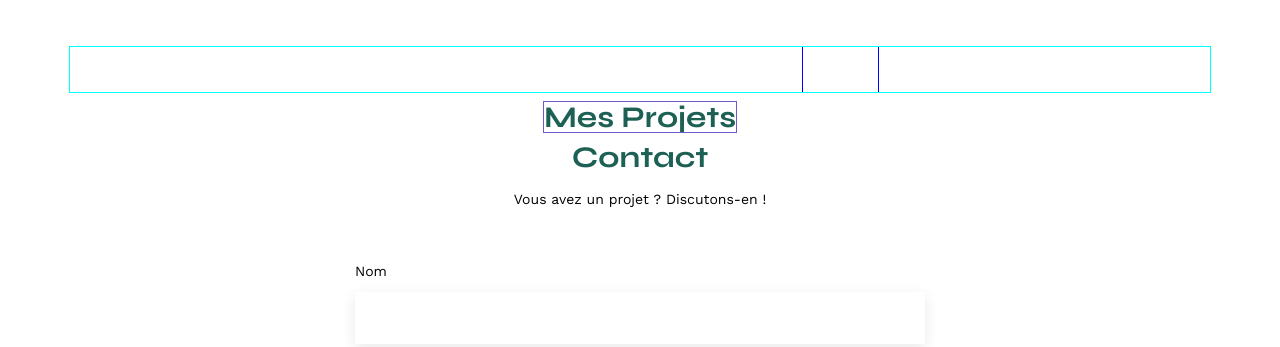
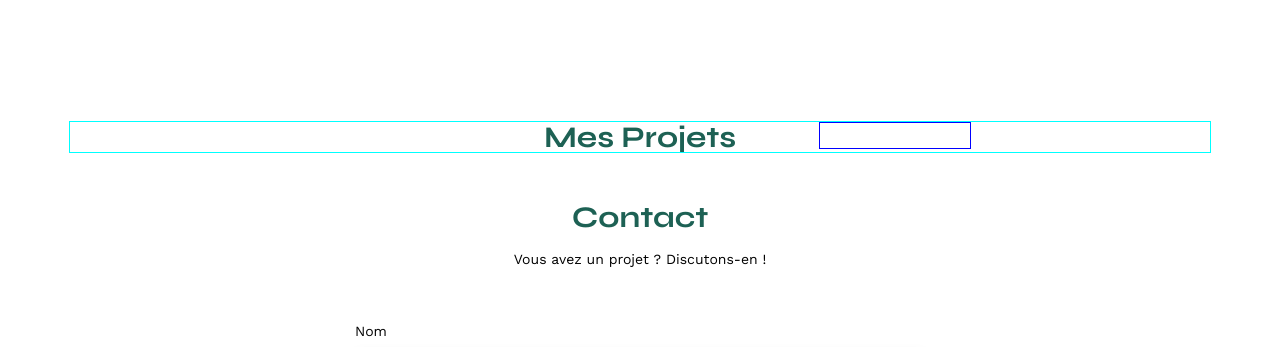
Before and after one commit to Rafgeorges/OC-Projet3, a plain HTML site: page FrontEnd/indexLoggedin.html in a window 1280 px wide. Shown: the part 477-824 px from the top of the page. Drawn offline with nearby package versions, Linux system fonts and the light colour scheme; no server answers.

Commit message:
positionnement temporaire len modale

```diff
--- a/FrontEnd/assets/style.css
+++ b/FrontEnd/assets/style.css
@@ -141,22 +141,15 @@ li a img{
 /* MODALE */
 .folio-titre-container{
 	outline: 1px solid cyan;
-	display: flex;
-	justify-content: center;
-	align-items: center;
-	margin-bottom: 3em;
 
 }
-
-#mes-projets-titre{
-	outline: 1px solid slateblue;
-	position: absolute;}
-
 .js-modal{
 	outline: 1px solid blue;
-	margin-left: 400px;
-	height: 45px;
-	width: 75px;
+	height: 25px;
+	width: 150px;
+	position: absolute;
+	top:600px;
+	margin-left: 750px;
 }
 /* FILTRES */
 .filtres-container{
```
